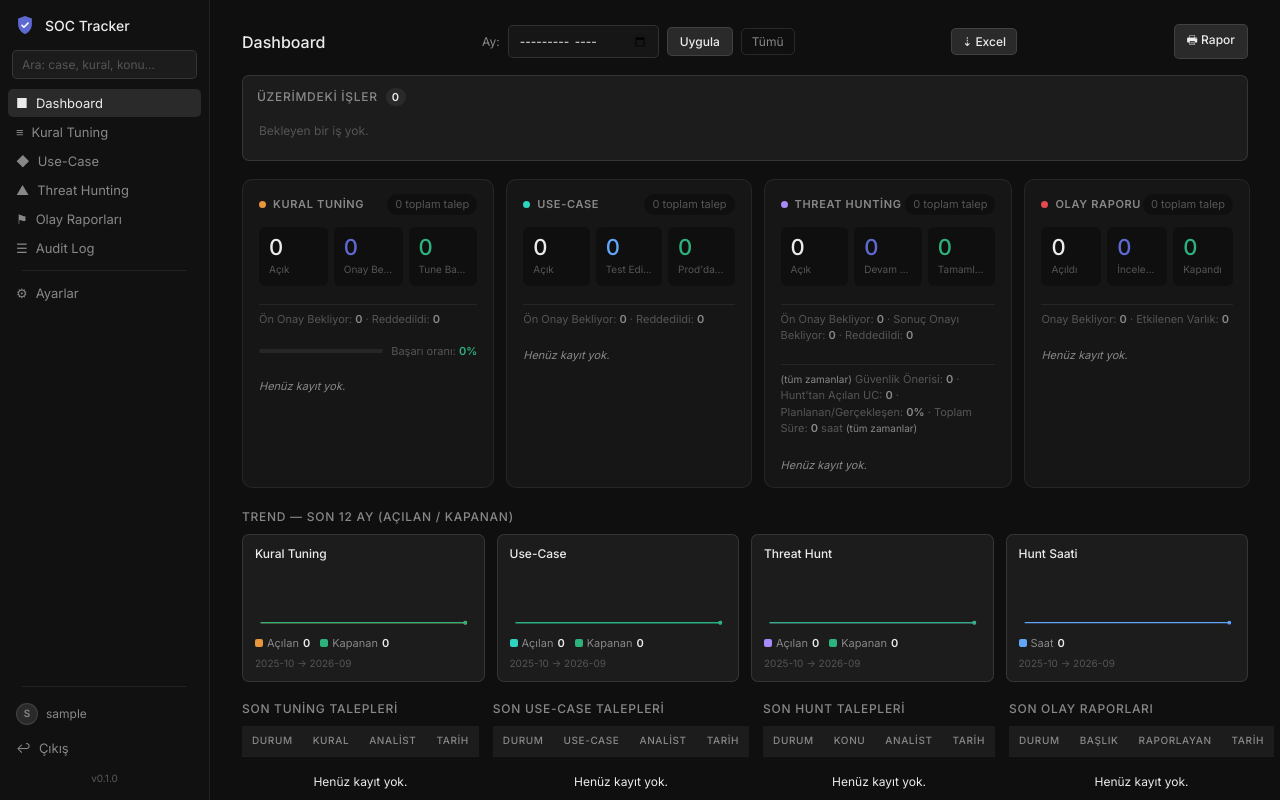
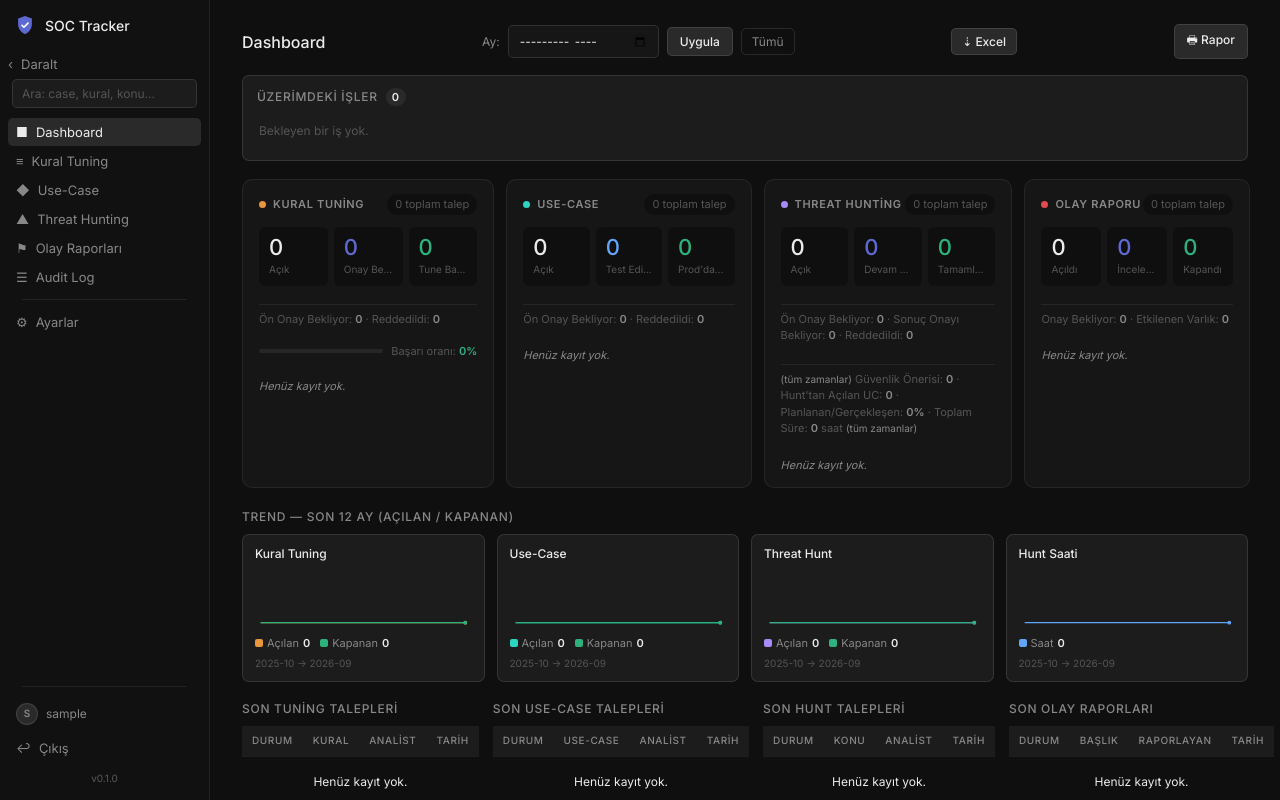
Before and after one commit to ocobayhan/soc-rule-tracker, a Flask app: page / in a window 1280 px wide. Run offline with Flask 3, Linux system fonts and the light colour scheme; the visitor is signed in with stand-in values (Sample User, id 1); data comes from the database, SQL or seed files in the repository; data that the repository does not hold is empty.

Commit message:
feat: daraltılabilir sol navigasyon
Sidebar artık ikonlara daraltılabiliyor, tercih kalıcı. Yol boyu Çıkış
linkinin (ve yeni butonun) yanlışlıkla sekme geçiş listener'ına
yakalanıp hata fırlatmasına yol açan bir seçici hatası da düzeltildi.

```diff
--- a/static/styles.css
+++ b/static/styles.css
@@ -112,6 +112,7 @@ input, select, textarea { font-family: inherit; }
   flex-direction: column;
   padding: 12px 0;
   overflow-y: auto;
+  transition: width 0.15s ease;
   scrollbar-width: none;
 }
 .sidebar::-webkit-scrollbar { display: none; }
@@ -228,6 +229,25 @@ input, select, textarea { font-family: inherit; }
   border: 0.5px solid var(--border-md);
   flex-shrink: 0;
 }
+
+/* ---- Daraltılabilir sidebar (2026-09-08) — sadece ikonlar görünür,
+   çalışma alanı genişler. Tercih localStorage'a yazılır (toggleSidebar(),
+   app.js), sayfa yeniden açıldığında korunur. ---- */
+.sidebar-toggle-icon { display: inline-block; transition: transform 0.15s ease; }
+.sidebar.collapsed { width: 52px; }
+.sidebar.collapsed .nav-label,
+.sidebar.collapsed .sidebar-logo-text,
+.sidebar.collapsed .sidebar-search,
+.sidebar.collapsed .sidebar-label,
+.sidebar.collapsed #sidebar-user-name,
+.sidebar.collapsed .sidebar-version {
+  display: none;
+}
+.sidebar.collapsed .sidebar-toggle-icon { transform: rotate(180deg); }
+.sidebar.collapsed .sidebar-logo { justify-content: center; padding: 2px 0 14px; }
+.sidebar.collapsed .nav-btn { justify-content: center; padding: 6px; }
+.sidebar.collapsed .sidebar-user { justify-content: center; padding: 8px 0; }
+.sidebar.collapsed .sidebar-divider { margin: 8px 10px; }
 
 /* ============================================================ MAIN CONTENT */
 .main-content {
--- a/templates/index.html
+++ b/templates/index.html
@@ -5,7 +5,7 @@
   <meta name="viewport" content="width=device-width, initial-scale=1.0"/>
   <title>SOC Tracker</title>
   <link rel="icon" type="image/svg+xml" href="/static/favicon.svg"/>
-  <link rel="stylesheet" href="/static/styles.css?v=11.19"/>
+  <link rel="stylesheet" href="/static/styles.css?v=11.20"/>
   <link rel="preconnect" href="https://fonts.googleapis.com"/>
   <link rel="stylesheet" href="https://fonts.googleapis.com/css2?family=Inter:wght@400;500;600&display=swap"/>
 </head>
@@ -14,14 +14,17 @@
 <div class="app">
 
 <!-- SIDEBAR -->
-<aside class="sidebar">
+<aside class="sidebar" id="app-sidebar">
   <div class="sidebar-logo">
     <svg class="sidebar-logo-icon" viewBox="0 0 24 24" aria-hidden="true">
       <path d="M12 2.2 4.5 5v6.1c0 5.1 3.3 9.1 7.5 10.7 4.2-1.6 7.5-5.6 7.5-10.7V5L12 2.2z" fill="#5E6AD2"/>
       <path d="M8.7 12.3l2.1 2.1 4.5-4.5" fill="none" stroke="#fff" stroke-width="1.7" stroke-linecap="round" stroke-linejoin="round"/>
     </svg>
-    SOC Tracker
-  </div>
+    <span class="sidebar-logo-text">SOC Tracker</span>
+  </div>
+  <button class="nav-btn sidebar-toggle" id="sidebar-toggle-btn" onclick="toggleSidebar()" title="Daralt">
+    <span class="sidebar-toggle-icon">&#8249;</span> <span class="nav-label">Daralt</span>
+  </button>
   <div class="sidebar-search">
     <input type="text" id="global-search" class="sidebar-search-input" autocomplete="off"
            placeholder="Ara: case, kural, konu…"/>
@@ -29,44 +32,44 @@
   </div>
   <div class="sidebar-section">
     {% if not is_settings %}
-    <button class="nav-btn active" data-tab="dashboard">
-      <span>&#9632;</span> Dashboard
+    <button class="nav-btn active" data-tab="dashboard" title="Dashboard">
+      <span>&#9632;</span> <span class="nav-label">Dashboard</span>
     </button>
     {% endif %}
-    <button class="nav-btn {% if is_settings %}{% else %}{% endif %}" data-tab="tuning">
-      <span>&#8801;</span> Kural Tuning
+    <button class="nav-btn {% if is_settings %}{% else %}{% endif %}" data-tab="tuning" title="Kural Tuning">
+      <span>&#8801;</span> <span class="nav-label">Kural Tuning</span>
     </button>
-    <button class="nav-btn" data-tab="usecase">
-      <span>&#9670;</span> Use-Case
+    <button class="nav-btn" data-tab="usecase" title="Use-Case">
+      <span>&#9670;</span> <span class="nav-label">Use-Case</span>
     </button>
-    <button class="nav-btn" data-tab="threat-hunting">
-      <span>&#9650;</span> Threat Hunting
+    <button class="nav-btn" data-tab="threat-hunting" title="Threat Hunting">
+      <span>&#9650;</span> <span class="nav-label">Threat Hunting</span>
     </button>
-    <button class="nav-btn" data-tab="incident">
-      <span>&#9873;</span> Olay Raporları
+    <button class="nav-btn" data-tab="incident" title="Olay Raporları">
+      <span>&#9873;</span> <span class="nav-label">Olay Raporları</span>
     </button>
     {% if user_role == "admin" %}
-    <button class="nav-btn" data-tab="auditlog">
-      <span>&#9776;</span> Audit Log
+    <button class="nav-btn" data-tab="auditlog" title="Audit Log">
+      <span>&#9776;</span> <span class="nav-label">Audit Log</span>
     </button>
     {% endif %}
     {% if is_settings or user_role == "admin" %}
     <div class="sidebar-divider"></div>
-    <button class="nav-btn{% if is_settings %} active{% endif %}" data-tab="settings">
-      <span>&#9881;</span> Ayarlar
+    <button class="nav-btn{% if is_settings %} active{% endif %}" data-tab="settings" title="Ayarlar">
+      <span>&#9881;</span> <span class="nav-label">Ayarlar</span>
     </button>
     {% endif %}
   </div>
   <div class="sidebar-bottom">
     <div class="sidebar-divider"></div>
-    <div class="sidebar-user">
+    <div class="sidebar-user" title="{{ display_name(username) }}">
       <div class="sidebar-user-avatar" id="sidebar-user-avatar">{{ display_name(username)[0]|upper if username else "?" }}</div>
       <span id="sidebar-user-name">{{ display_name(username) }}</span>
     </div>
-    <a href="/logout" class="nav-btn" style="color:var(--text-2)">
-      <span>&#8617;</span> Çıkış
+    <a href="/logout" class="nav-btn" style="color:var(--text-2)" title="Çıkış">
+      <span>&#8617;</span> <span class="nav-label">Çıkış</span>
     </a>
-    <div class="text-muted" style="font-size:10px;text-align:center;padding:6px 0 2px;opacity:0.6">v{{ app_version }}</div>
+    <div class="text-muted sidebar-version" style="font-size:10px;text-align:center;padding:6px 0 2px;opacity:0.6">v{{ app_version }}</div>
   </div>
 </aside>
 
@@ -1836,6 +1839,6 @@
   const USER_TIER    = "{{ user_tier }}";
   const IS_SENIOR    = {{ is_senior|tojson }};
 </script>
-<script src="/static/app.js?v=47"></script>
+<script src="/static/app.js?v=48"></script>
 </body>
 </html>
```
Also changed, not shown: docs/PROGRESS.md (+35 -0 lines), static/app.js.
